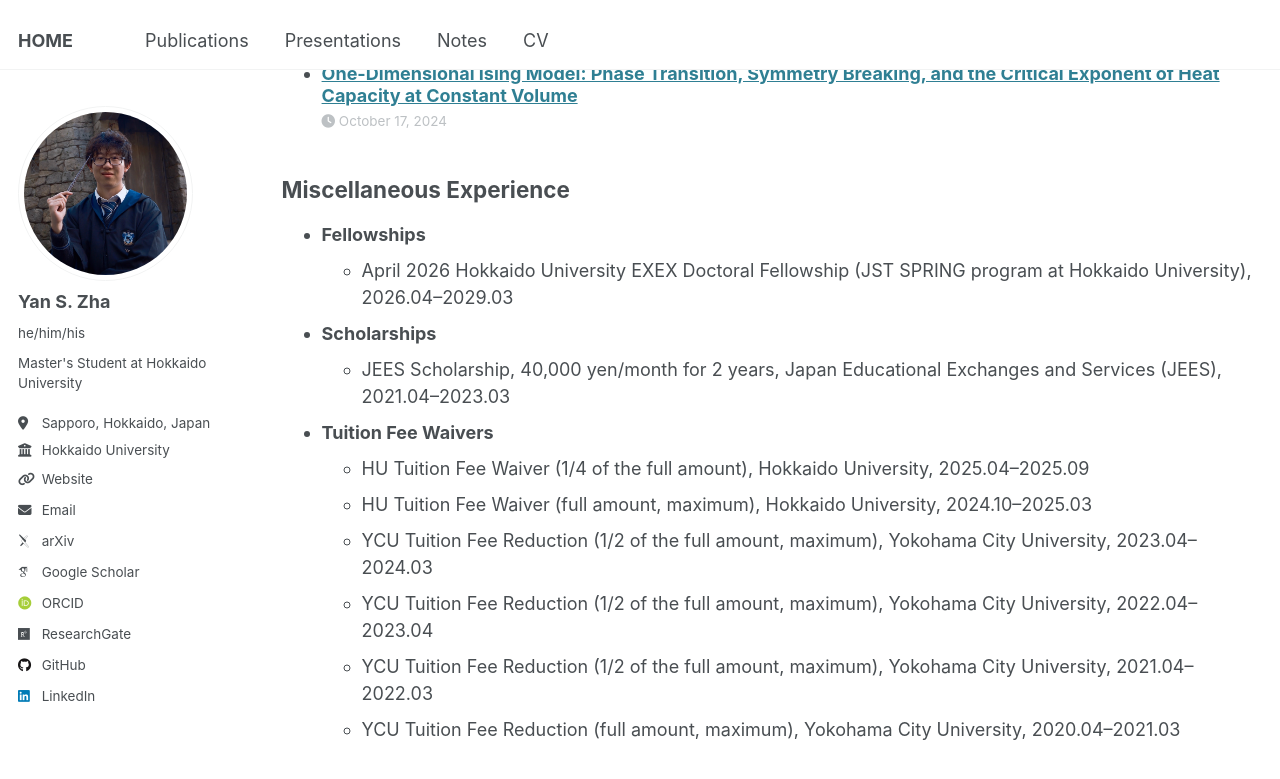
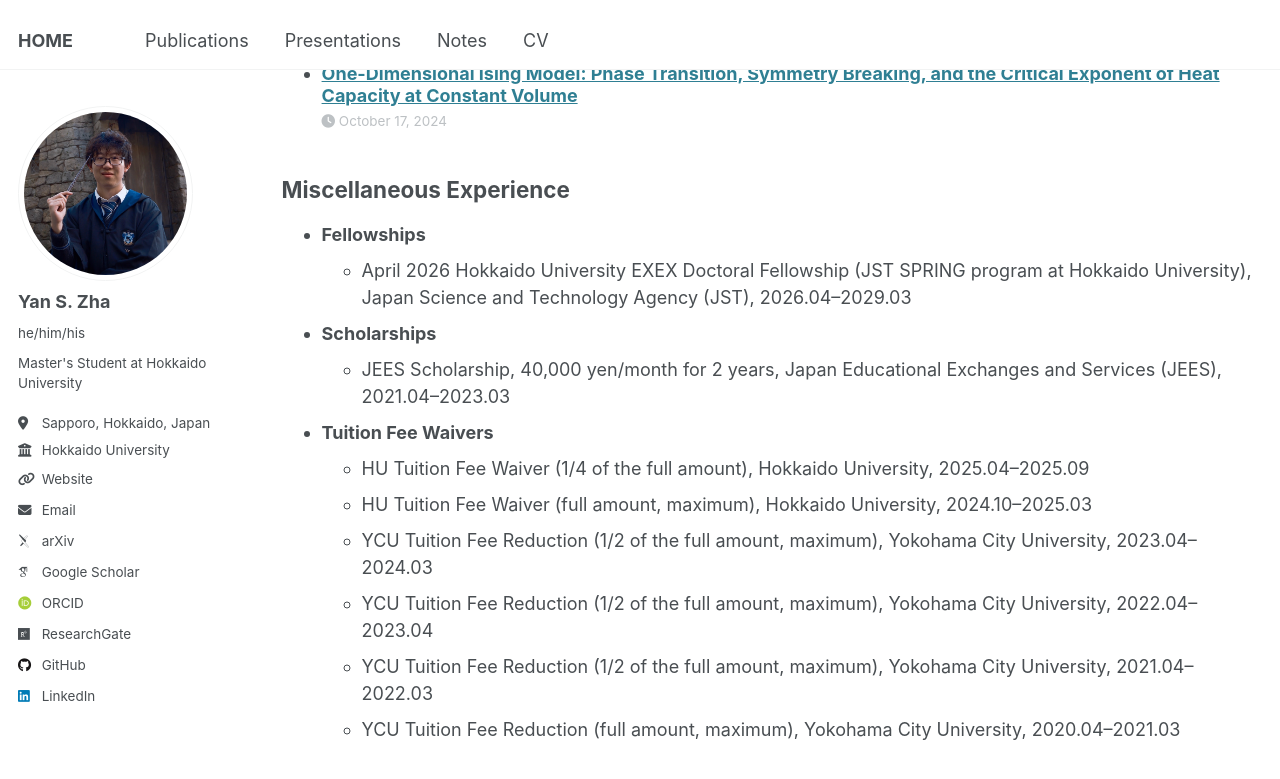
Before and after one commit to yzhacn/yzhacn.github.io, a Jekyll site: the page built from _pages/cv.md, in a window 1280 px wide and 900 px high, scrolled down 2146 px. Shown: the top 779 px of the window. Built offline with Jekyll 4.4.1, drawn with Linux system fonts in a browser that asks for light colours; some web fonts are replaced.

Commit message:
Update cv.md

```diff
--- a/_pages/cv.md
+++ b/_pages/cv.md
@@ -60,7 +60,7 @@ redirect_from:
 ## Miscellaneous Experience
 
 * **Fellowships**
-  * April 2026 Hokkaido University EXEX Doctoral Fellowship (JST SPRING program at Hokkaido University), 2026.04--2029.03
+  * April 2026 Hokkaido University EXEX Doctoral Fellowship (JST SPRING program at Hokkaido University), Japan Science and Technology Agency (JST), 2026.04--2029.03
 
 * **Scholarships**
   * JEES Scholarship, 40,000 yen/month for 2 years, Japan Educational Exchanges and Services (JEES), 2021.04--2023.03
```
